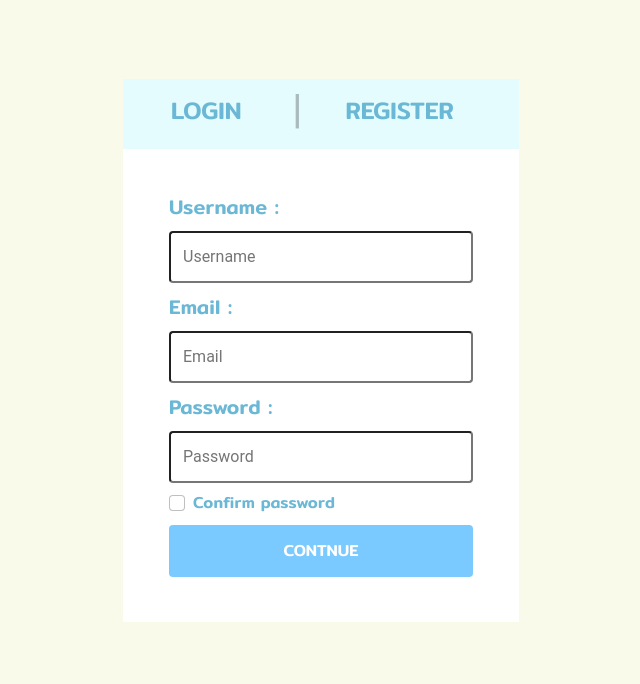
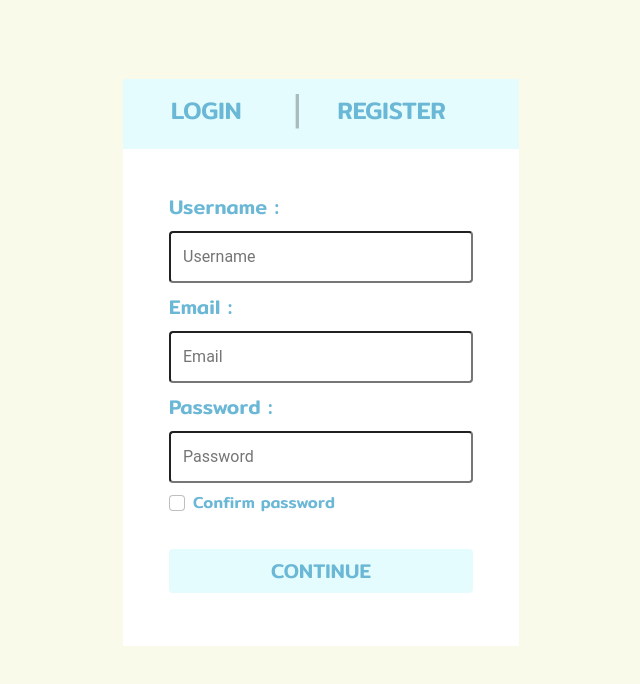
Before and after one commit to iwantgoldwithoutA/LIPERETRO, a React (Create React App) app in the folder liperetro/: page /register in a window 1280 px wide. Shown: the top 684 px of the page, without its empty margins (319-959 px from the left). Built offline with nearby package versions, Linux system fonts and the light colour scheme.

Commit message:
register done

```diff
--- a/liperetro/src/register/register.js
+++ b/liperetro/src/register/register.js
@@ -29,32 +29,32 @@ export default function Register() {
 
 
     });
-    const handleSubmit = (e) => {
-        e.preventDefault();
+    // const handleSubmit = (e) => {
+    //     e.preventDefault();
 
-        let url = "http://localhost:1337/users";
+    //     let url = "http://localhost:1337/users";
 
-        fetch(url, {
+    //     fetch(url, {
 
-            method: "POST",
+    //         method: "POST",
 
-            headers: { "Content-type": "application/json" },
+    //         headers: { "Content-type": "application/json" },
 
-            body: JSON.stringify(register),
+    //         body: JSON.stringify(register),
 
-        })
+    //     })
 
-            .then((response) => {
+    //         .then((response) => {
 
-                // fetchHeros();
+    //             // fetchHeros();
 
-                setRegister({ username: "", email: "", password: "" ,confirmed:false})
+    //             setRegister({ username: "", email: "", password: "" ,confirmed:false})
 
-            })
+    //         })
 
-            .catch((err) => console.log(err));
+    //         .catch((err) => console.log(err));
 
-    };
+    // };
 
     return (
         <Box className='backgrand2'>
@@ -68,7 +68,7 @@ export default function Register() {
                         <Button className='login' sx={{ ml: 5, color: '#6ab7d6' }} ><h4><Link href="login" underline="none" sx={{ color: '#6ab7d6' }} ><Typography fontFamily={'Mitr'} variant="h5">LOGIN</Typography></Link></h4></Button>
                         <Button disabled sx={{ ml: 2, color: '#6ab7d6' }} ><h1>|</h1></Button>
 
-                        <Button className='register' sx={{ ml: 1, color: '#6ab7d6' }} ><h4><Link href="register" underline="none" sx={{ color: '#6ab7d6' }}><Typography fontFamily={'Mitr'} variant="h5">REGISTER</Typography></Link></h4></Button>
+                        <Button className='register' sx={{ ml: 0, color: '#6ab7d6' }} ><h4><Link href="register" underline="none" sx={{ color: '#6ab7d6' }}><Typography fontFamily={'Mitr'} variant="h5">REGISTER</Typography></Link></h4></Button>
                     </Box>
                     <Box className='card1' >
                         <Box
@@ -85,26 +85,36 @@ export default function Register() {
                                     <Typography fontFamily={'Mitr'} variant="h6"><label className='Username' htmlFor='name'>Username : </label>
                                     </Typography >
 
-                                    <input type="text6" id="fname2" name="fname2" className="fname2" placeholder="Username" value={register.username} onChange={(e) => setRegister({ ...register, username: e.target.value })} />
+                                    <input type="text6" id="fname2" name="fname2" className="fname2" placeholder="Username" value={register.username} />
 
 
                                     <Typography fontFamily={'Mitr'} variant="h6"><label className='Email' htmlFor='email'>Email : </label>
                                     </Typography>
 
-                                    <input type="text7" id="fname" name="fname" className="fname" placeholder="Email" value={register.email} onChange={(e) => setRegister({ ...register, email: e.target.value })} />
+                                    <input type="text7" id="fname" name="fname" className="fname" placeholder="Email" value={register.email} />
                                     <Typography fontFamily={'Mitr'} variant="h6"><label className='password1' htmlFor='password'>Password : </label>
                                     </Typography>
 
-                                    <input type="password" id="fname1" name="fname1" className="fname1" placeholder="Password" value={register.password} onChange={(e) => setRegister({ ...register, password: e.target.value })} />
+                                    <input type="password" id="fname1" name="fname1" className="fname1" placeholder="Password" value={register.password} />
                                     <div class="form-check" >
-                                        <input class="form-check-input" type="checkbox"  id="flexCheckDefault" value={true} checked={register.confirmed} onClick={(e) => setRegister({ ...register, confirmed: e.target.value })} ></input>
-                                            <label class="form-check-label" for="flexCheckDefault">
-                                                Confirm password
-                                            </label>
+                                        <input class="form-check-input" type="checkbox" id="flexCheckDefault" value={true} checked={register.confirmed}  ></input>
+                                        <label class="form-check-label" for="flexCheckDefault">
+                                            Confirm password
+                                        </label>
                                     </div>
 
+                                    <Button
+                                        type="submit"
+                                        fullWidth
+                                        href='login'
+                                        // variant="contained"
+                                        sx={{ mt: 4, mb: 2, background: '#e4fcfd', color: '#6ab7d6' }}>
+                                        <Typography fontFamily={'Mitr'} variant="h6">
+                                            CONTINUE
+                                        </Typography>
 
-                                    <input  type="submit" href="/login" value="CONTNUE" onClick={handleSubmit} ></input>
+                                    </Button>
+                                    {/* <input type="submit" href="/login" value="CONTNUE" ></input> */}
                                 </form>
                             </Box>
                         </Box>
```
